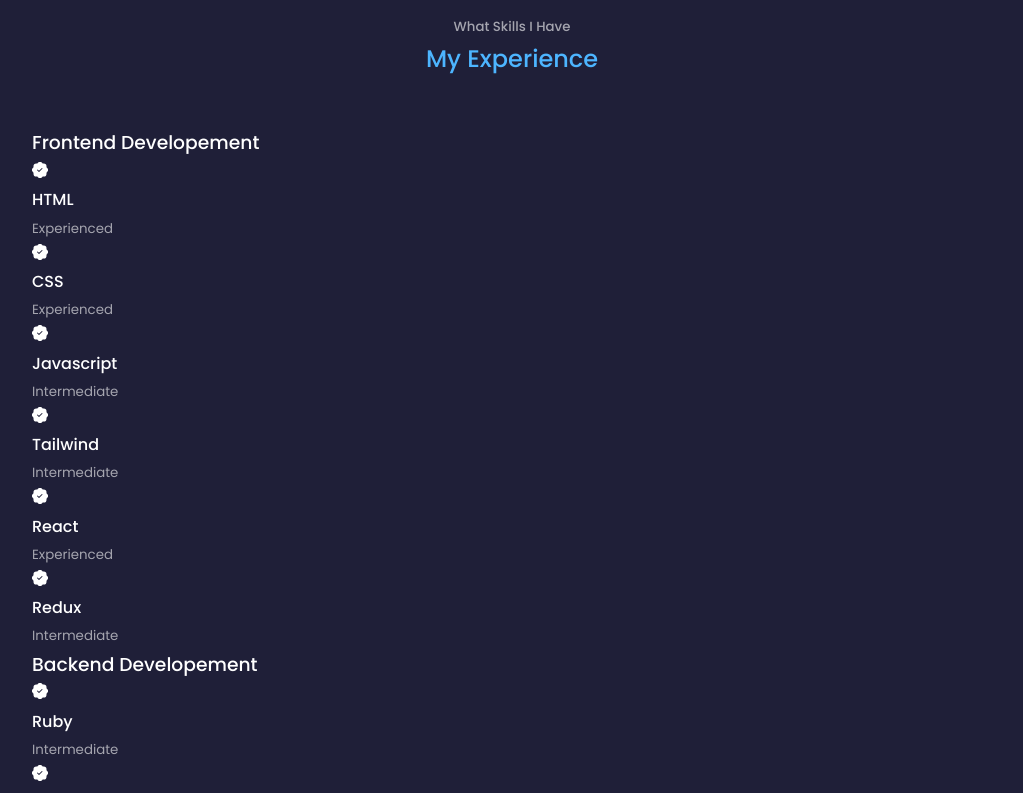
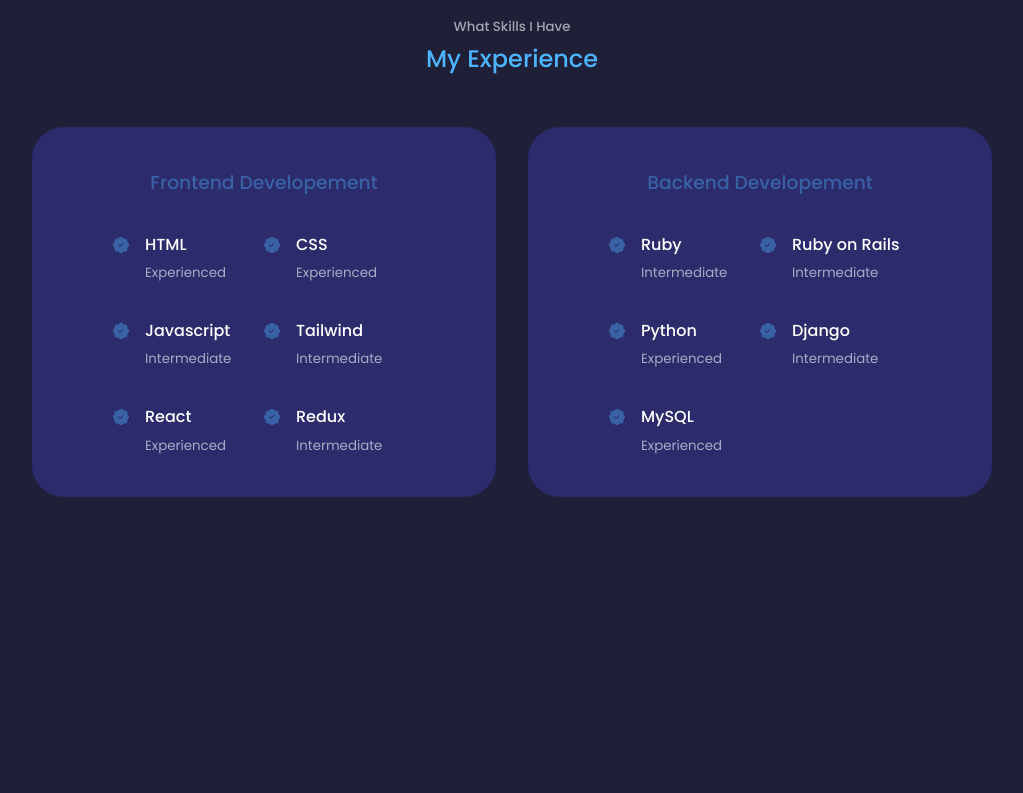
Before and after one commit to selma-belhadj/portfolio-project, a React (Create React App) app: page / in a window 1280 px wide. Shown: the part 1840-2633 px from the top of the page, without its empty margins (128-1151 px from the left). Built offline with nearby package versions, Linux system fonts and the light colour scheme.

Commit message:
Styled the experience section

```diff
--- a/src/components/experience/experience.css
+++ b/src/components/experience/experience.css
@@ -0,0 +1,41 @@
+.experience__container {
+    display: grid;
+    grid-template-columns: 1fr 1fr;
+    gap: 2rem;
+}
+
+.experience__container > div {
+    background-color: var(--color-bg-variant);
+    padding: 2.4rem 5rem;
+    border-radius: 2rem;
+    border: 1px solid transparent;
+    transition: var(--transition);
+}
+
+.experience__container > div:hover {
+    background: transparent;
+    border-color: var(--color-primary-variant);
+    cursor: default;
+}
+
+.experience__container > div h3 {
+    text-align: center;
+    margin-bottom: 2rem;
+    color: var(--color-primary-variant);
+}
+
+.experience__content {
+    display: grid;
+    grid-template-columns: 1fr 1fr;
+    row-gap: 2rem;
+}
+
+.experience__details {
+    display: flex;
+    gap: 1rem;
+}
+
+.experience__details-icon {
+    margin-top: 6px;
+    color: var(--color-primary-variant);
+}
```
